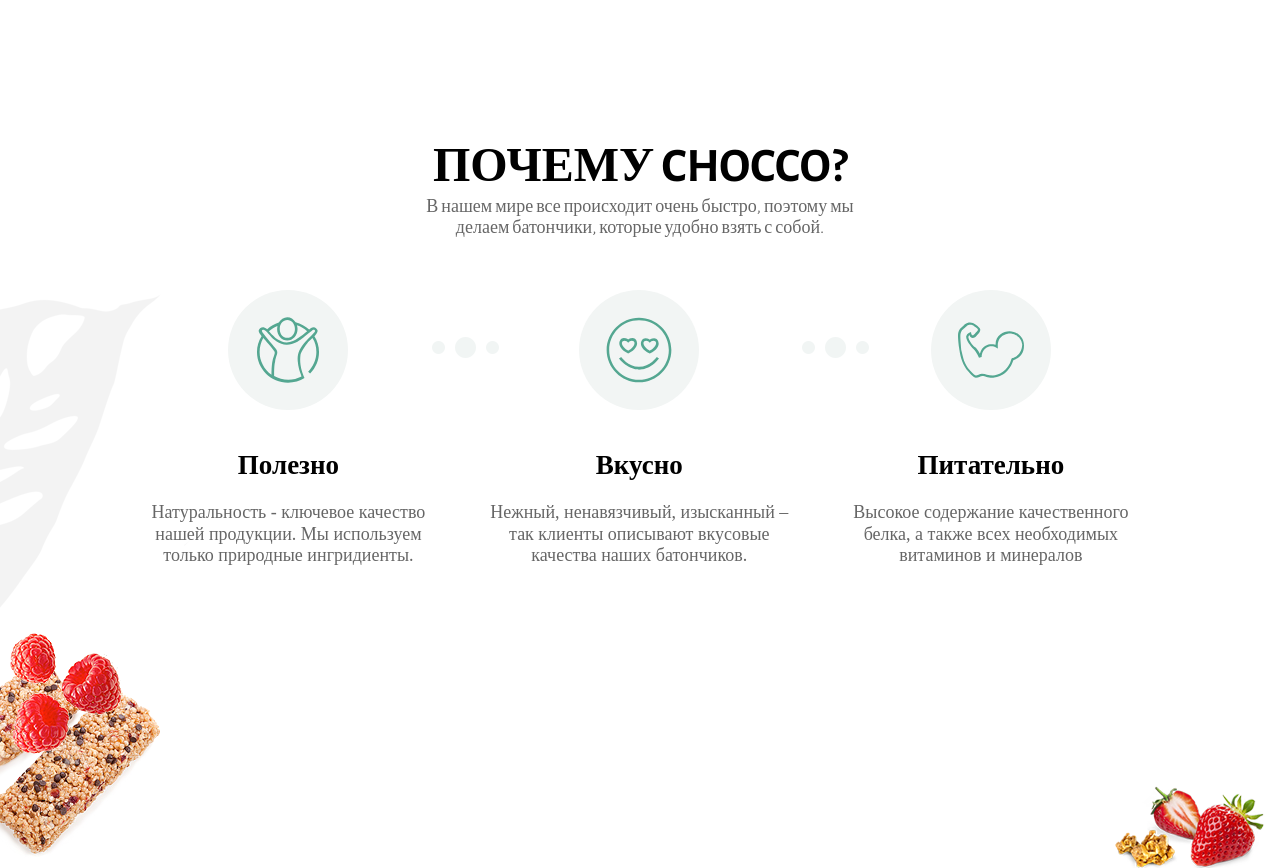
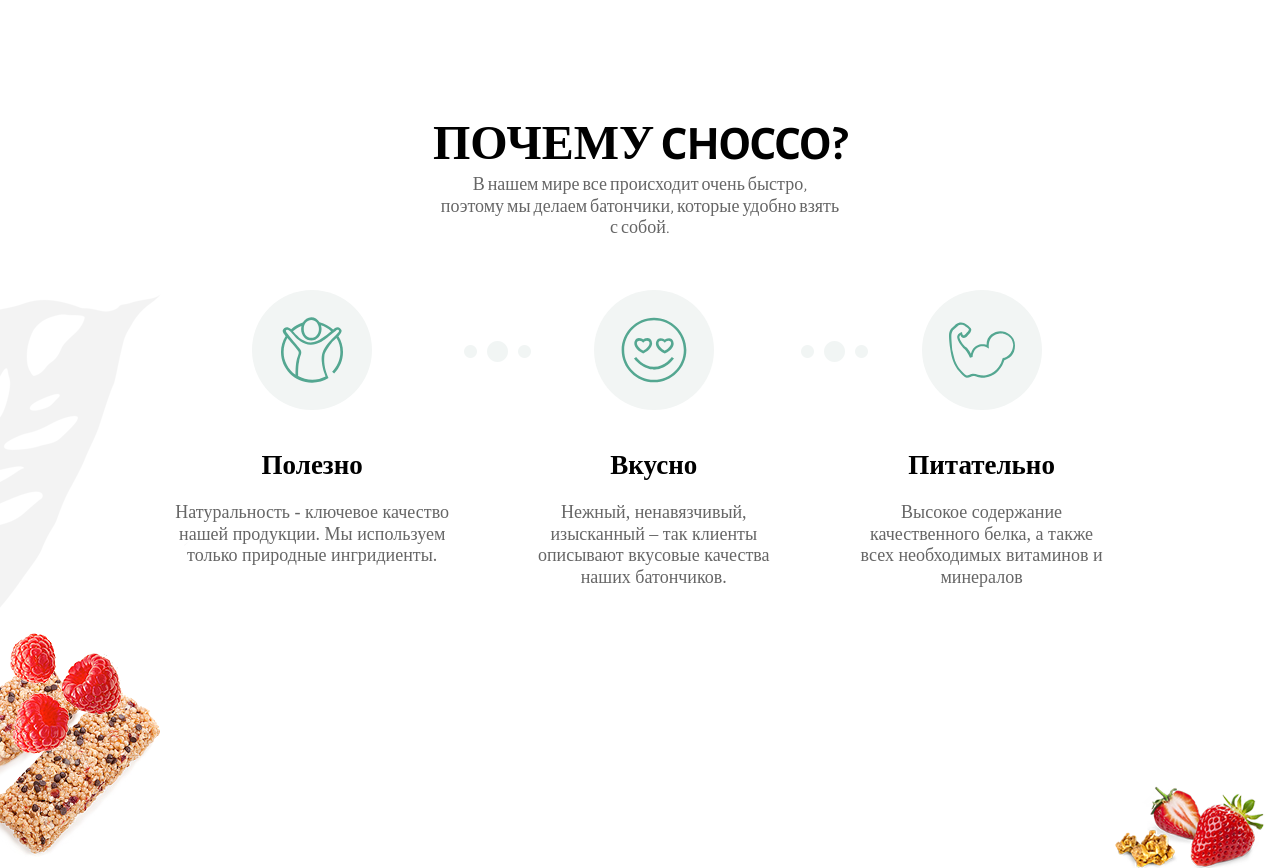
Before and after one commit to flyonk/ChoccoBar, a plain HTML site: page index.html in a window 1280 px wide. Shown: the part 847-1715 px from the top of the page. Drawn offline with nearby package versions, Linux system fonts and the light colour scheme.

Commit message:
week-2 homework fix

```diff
--- a/index.html
+++ b/index.html
@@ -65,28 +65,28 @@
                 <section class="section whychocco">
                 <div class="layout-container whychocco__container">
                         <h1 class="whychocco__title">ПОЧЕМУ CHOCCO?</h1>
-                        <div class="whychocco__description">В нашем мире все происходит очень быстро, поэтому мы<br> делаем батончики, которые удобно взять с собой.</div>
+                        <div class="whychocco__description">В нашем мире все происходит очень быстро, поэтому мы делаем батончики, которые удобно взять с собой.</div>
 
                             <ul class="whychocco__reason">
                                 <li class="whychocco__reason-item reason-item">
                                     <div class="reason-item__img-cover"><img src="img/1.svg" alt="" class="reason-item__img"></div>
                                     <div class="reason-item__text-container">
                                         <h3 class="reason-item__title">Полезно</h3>
-                                        <p class="reason-item__text">Натуральность - ключевое качество<br> нашей продукции. Мы используем<br> только природные ингридиенты.</p>
+                                        <p class="reason-item__text">Натуральность - ключевое качество нашей продукции. Мы используем только природные ингридиенты.</p>
                                     </div>
                                 </li>
                                 <li class="whychocco__reason-item reason-item">
                                         <div class="reason-item__img-cover"><img src="img/3.svg" alt="" class="reason-item__img"></div>
                                     <div class="reason-item__text-container">
                                         <h3 class="reason-item__title">Вкусно</h3>
-                                        <p class="reason-item__text">Нежный, ненавязчивый, изысканный – <br>так клиенты описывают вкусовые<br> качества наших батончиков.</p>
+                                        <p class="reason-item__text">Нежный, ненавязчивый, изысканный – так клиенты описывают вкусовые качества наших батончиков.</p>
                                     </div>
                                 </li>
                                 <li class="whychocco__reason-item reason-item">
                                     <div class="reason-item__img-cover"><img src="img/2.svg" alt="" class="reason-item__img"></div>
                                 <div class="reason-item__text-container">
                                     <h3 class="reason-item__title">Питательно</h3>
-                                    <p class="reason-item__text">Высокое содержание качественного<br> белка, а также всех необходимых<br> витаминов и минералов</p>
+                                    <p class="reason-item__text">Высокое содержание качественного белка, а также всех необходимых витаминов и минералов</p>
                                 </div>
                                 </li>
                             </ul>
@@ -117,6 +117,7 @@
                                     </article>
                                 </div>
                             </div>
+                        </div>
                                  <ul class="reviews__switcher">
                                     <li class="reviews__switcher-item interactive-avatar interactive-avatar--active">
                                         <a href="#" class="interactive-avatar__link">
@@ -134,7 +135,7 @@
                                         </a>
                                     </li>
                                 </ul>
-                        </div>
+
                 </div>
                 </section>
                 <section class="section order-section">
@@ -195,7 +196,7 @@
                                                     <div class="radio__title">Оплата по карте</div>
                                                 </label>
                                             </div>
-                                            <div class="form__controls">
+                                            <div class="form__controls form__controls--checkbox">
                                                 <label class="radio radio--checkbox">
                                                     <input type="checkbox" class="radio__elem">
                                                     <div class="radio__visible radio__visible--check"></div>
--- a/scss/blocks/footer-block.scss
+++ b/scss/blocks/footer-block.scss
@@ -3,11 +3,12 @@
     align-items: center;
 
     @include tablets {
-        width: 60%;
+
     }
 
     @include phones {
         flex-direction: column;
+        justify-content: space-around;
     }
 
 }
@@ -30,6 +31,10 @@
     width: 100%;
     height: rem(93px);
     background: white;
+
+    @include phones {
+        height: rem(140px);
+    }
 }
 
 .footer-block__adress {
@@ -37,6 +42,7 @@
         display: flex;
         flex-direction: column;
         align-items: center;
+        justify-content: space-between;
     }
 }
 
@@ -51,8 +57,12 @@
 
 }
 
-.footer-bock__adress-phone {
+.footer-block__adress-phone {
     color: rgb(54, 90, 73);
+
+        @include phones {
+            margin-top: 12px;
+        }
 
 
 }
@@ -75,6 +85,7 @@
     text-align: left;
     font-weight: bold;
 
+
 }
 
 .footer-block__medias {
@@ -82,7 +93,7 @@
     margin-left: rem(550px);
 
     @include tablets {
-        margin-left: rem(150px);
+        margin-left: auto;
     }
 
     @include phones {
--- a/scss/blocks/hamburger.scss
+++ b/scss/blocks/hamburger.scss
@@ -8,7 +8,6 @@
 
     @include tablets {
         display: inline-flex;
-        margin-right: rem(40px);
     }
 }
 
--- a/scss/blocks/header.scss
+++ b/scss/blocks/header.scss
@@ -1,5 +1,4 @@
 .menu {
-    margin: 0 30px;
     @include tablets {
         display: none;
     }
@@ -20,10 +19,13 @@
     align-items: flex-start;
 
     @include tablets {
-        position: absolute;
-        top: 0;
-        left: rem(26px);
+        margin-bottom: rem(120px);
     }
+
+    @include tablets {
+        margin-bottom: rem(28px);
+    }
+
 }
 
 .header__nav {
--- a/scss/blocks/logo.scss
+++ b/scss/blocks/logo.scss
@@ -1,8 +1,8 @@
 .logo {
-    width: rem(53px);
-    height: rem(39px);
+    width: 53px;
+    height: 38px;
 }
 
 .logo__image {
-    min-width: 100%;
+    max-width: 100%;
 }
--- a/scss/blocks/order-section.scss
+++ b/scss/blocks/order-section.scss
@@ -49,10 +49,11 @@
     margin-top: rem(40px);
     z-index: 2;
     max-width: rem(940px);
+    margin: 0 auto;
 
     @include tablets {
         flex-direction: column;
-        padding: 0 19%;
+        max-width: rem(460px);
 
     }
 
@@ -74,6 +75,7 @@
 
     @include tablets {
         width: 100%;
+        margin-right: 0;
     }
 }
 
@@ -123,6 +125,7 @@
         height: rem(180px);
         resize: none;
         width: 100%;
+        margin-bottom: rem(31px);
 
 
     &:focus {
@@ -138,11 +141,18 @@
     width: 100%;
     display: flex;
     flex-wrap: wrap;
-    margin-top: 15px;
 
     @include phones {
         justify-content: center;
         margin-top: 0;
+    }
+
+    &--checkbox {
+        margin-top: rem(10px);
+
+        @include phones {
+        margin-bottom: rem(15px);
+        }
     }
 }
 
--- a/scss/blocks/radio.scss
+++ b/scss/blocks/radio.scss
@@ -7,7 +7,7 @@
         margin-left: 25px;
 
         @include tablets {
-            margin-left: 0;
+            margin-left: rem(20px);
         }
     }
 
@@ -15,8 +15,6 @@
         background: url('../img/checkmark.svg');
     }
 }
-
-
 
 
 
--- a/scss/blocks/reviews-block.scss
+++ b/scss/blocks/reviews-block.scss
@@ -14,15 +14,22 @@
 
 }
 
+.reviews {
+    display: flex;
+    justify-content: center;
+
+}
+
 .reviews_block-container {
     display: flex;
     flex-direction: column;
 }
 
 .reviews__display {
+    display: flex;
+    justify-content: center;
     background: #F8FAF9;
     padding: rem(50px) rem(45px) rem(34px);
-    margin-top: rem(28px);
     overflow: hidden;
     position: relative;
     max-width: rem(940px);
@@ -48,10 +55,23 @@
         }
 
         @include tablets {
-            margin-top:rem(40px);
-            padding: rem(60px) rem(45px) rem(34px);
+            padding: rem(60px) rem(20px) rem(34px);
             margin-bottom: rem(70px);
         }
+}
+
+.reviews__title {
+    display: flex;
+    justify-content: center;
+    font-size: 48px;
+    font-family: "Alegreya Sans";
+    color: $black;
+    font-weight: bold;
+    text-transform: uppercase;
+    line-height: 1.2;
+    margin-bottom: 20px;
+
+
 }
 
 .reviews__display-inner {
@@ -76,12 +96,15 @@
     }
 }
 
+.reviews__text {
+        margin-bottom: rem(30px);
+}
+
 .reviews__textstyle {
     font-size: 18px;
     font-family: "Alegreya Sans";
     color: rgb(102, 102, 102);
     line-height: 1.2;
-    margin-bottom: rem(30px);
     position: relative;
     z-index: 2;
 
@@ -120,6 +143,7 @@
 
     @include tablets {
         width: 95%;
+        margin-left: 0;
     }
 }
 
@@ -181,21 +205,6 @@
     }
 }
 
-.reviews__title {
-    display: flex;
-    justify-content: center;
-    font-size: 48px;
-    font-family: "Alegreya Sans";
-    color: $black;
-    font-weight: bold;
-    text-transform: uppercase;
-    line-height: 1.2;
-
-    @include tablets {
-        margin-top: 45px;
-    }
-
-}
 
 .reviews__content-title {
     font-size: 30px;
--- a/scss/blocks/upper-block.scss
+++ b/scss/blocks/upper-block.scss
@@ -1,7 +1,6 @@
 
 .upper-block {
-    background: url('../img/choccolates.png') left 94% center no-repeat,
-    url('../img/фон.png') center right no-repeat;
+    background: url('../img/фон.png') center right no-repeat;
     background-color: #61C4D9;
 
     @include tablets {
@@ -36,9 +35,11 @@
     justify-content: space-between;
     align-items: flex-start;
     height: 100%;
+    background: url('../img/choccolates.png') left 94% center no-repeat;
 
     @include tablets {
-        justify-content: center;
+        justify-content: flex-start;
+        background: none;
     }
 }
 
@@ -78,10 +79,11 @@
     display: flex;
     align-items: flex-start;
     height: 100%;
-    font-size: 48px;
+    font-size: rem(48px);
 
     @include tablets {
         margin-top: 10px;
+        font-size: rem(40px);
     }
 }
 
@@ -91,17 +93,22 @@
     height: 100%;
     padding-top: 5px;
 
+    p {
+        @include tablets {
+            text-align: center;
+        }
+
+    }
+
 
     @include tablets {
         padding: 0 25%;
         margin-top: 10px;
     }
 
-    @include tablets {
-        padding: 0 15%;
-        margin-top: 10px;
+    @include phones {
+        padding: 0 5%;
     }
-
 
 }
 
--- a/scss/blocks/why-chocko-block.scss
+++ b/scss/blocks/why-chocko-block.scss
@@ -41,13 +41,17 @@ $phones: 480px;
 
 
 .whychocco__title {
-    font-size: 48px;
+    font-size: rem(48px);
     font-family: "Alegreya Sans";
     color: #000000;
     font-weight: bold;
     text-transform: uppercase;
     line-height: 1.2;
     text-align: center;
+
+    @include phones {
+        font-size: rem(40px);
+    }
 
 
 }
@@ -58,8 +62,18 @@ $phones: 480px;
     color: rgb(102, 102, 102);
     line-height: 1.2;
     text-align: center;
-    text-align: center;
+    max-width: rem(400px);
+    margin: 0 auto;
     margin-bottom: rem(50px);
+
+    @include tablets {
+        max-width: unset;
+        padding: 0 20%;
+    }
+
+    @include phones {
+        padding: 0;
+    }
 
 }
 
@@ -97,8 +111,14 @@ $phones: 480px;
         }
 
     &:nth-child(2) {
-        margin-left: rem(65px);
-        margin-right: rem(65px);
+        margin-left: rem(60px);
+        margin-right: rem(60px);
+
+        @include tablets {
+        margin-left: 6%;
+        margin-right: 6%;
+        }
+
 
         @include phones {
             margin-left: 0;
@@ -122,7 +142,7 @@ $phones: 480px;
 
 .reason-item__text-container {
     @include phones {
-        margin-left: rem(30px);
+        margin-left: rem(20px);
     }
 }
 
@@ -138,6 +158,7 @@ $phones: 480px;
         padding: 0;
         margin-top: 0;
         font-size: 16px;
+        text-align: left;
     }
 }
 
@@ -164,6 +185,7 @@ $phones: 480px;
     justify-content: center;
     border-radius: 50%;
     background-color: #f2f5f4;
+    flex-shrink: 0;
 
 
 }
--- a/scss/layout/base.scss
+++ b/scss/layout/base.scss
@@ -85,10 +85,9 @@ li {
 
 .layout-container {
     display: flex;
-    max-width: rem(940px);
+    max-width: 940px;
     margin: 0 auto;
     padding: 0;
     position: relative;
-
-
+    width: 95%;
 }
```
Also changed, not shown: css/main.css, 1 other file.
